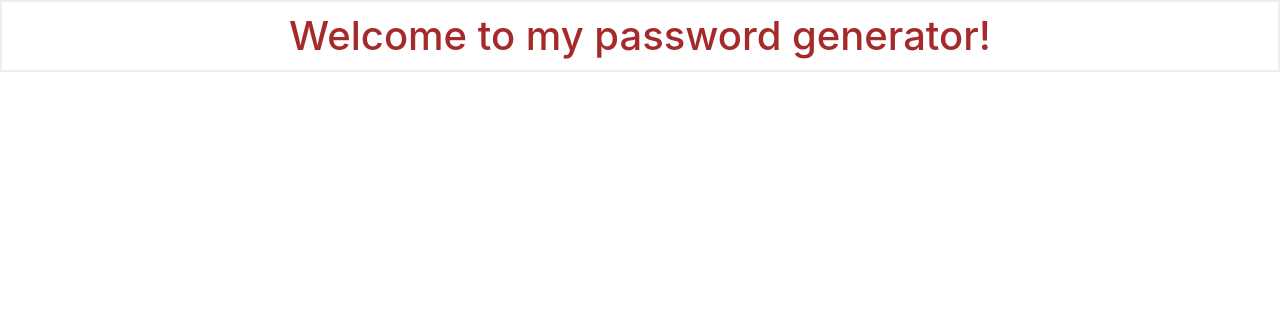
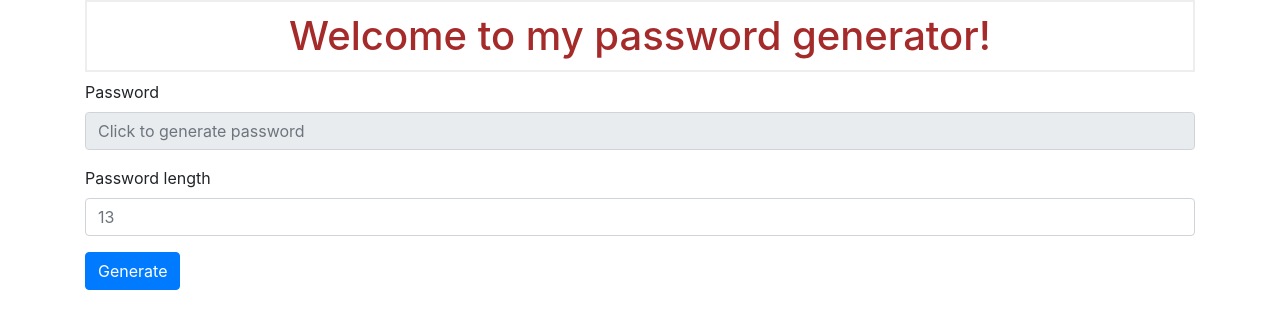
Before and after one commit to slowthisbirddown/PasswordGenerator, a Flask app: page / in a window 1280 px wide. Shown: the top 329 px of the page. Run offline with Flask 2, Linux system fonts and the light colour scheme; some libraries are stand-ins or nearby versions.

Commit message:
More flash message

```diff
--- a/app.py
+++ b/app.py
@@ -1,12 +1,23 @@
-##
-from flask import Flask, render_template
+from flask import Flask, render_template, request, flash, redirect
 import PasswordGenerator
 
 app = Flask(__name__)
+app.secret_key = "380n70f4"
 
-@app.route('/')
+@app.route('/', methods=["GET", "POST"])
 def index():
-    return render_template('index.html')
+    if request.method == 'POST':
+        try:
+            length = int(request.form['length'])
+            pg = PasswordGenerator.PasswordGenerator()
+            password = pg.generate_password(length)
+            flash(password)
+            return redirect("/")
+        except:
+            # TODO Flask Flash an error message
+            return "Length is not an integer."
+    else:
+        return render_template('index.html')
 
 @app.route('/<int:length>')
 def generate_password(length):
--- a/templates/index.html
+++ b/templates/index.html
@@ -1,3 +1,4 @@
+<!-- TODO Extend base template, title, header (https://flask.palletsprojects.com/en/1.1.x/tutorial/templates/) -->
 <!DOCTYPE html>
 <html lang="en">
 <head>
@@ -7,6 +8,32 @@
     <title>Secure password generator.</title>
 </head>
 <body>
-   <h1>Welcome to my password generator!</h1>
+    <div class="container">
+
+        <h1>Welcome to my password generator!</h1>
+
+        <form method="POST">
+            <div class="form-group">
+                <label for="password">Password</label>
+
+                {% with passwords = get_flashed_messages() %}
+                    {% if passwords %}
+                        {% for password in passwords %}
+                            <input type="text" class="form-control" id="password"  placeholder="{{password}}" readonly>
+                        {% endfor %}
+                    {% else %}
+                        <input type="text" class="form-control" id="password"  placeholder="Click to generate password" readonly>
+                    {% endif %}
+                {% endwith %}
+            </div>
+
+            <div class="form-group">
+                <label for="length">Password length</label>
+                <input type="text" class="form-control" id="length"  placeholder="13" name="length">
+            </div>
+
+            <button type="submit" class="btn btn-primary">Generate</button>
+        </form>
+    </div>
 </body>
 </html>
```
Also changed, not shown: templates/layout.html (added).
